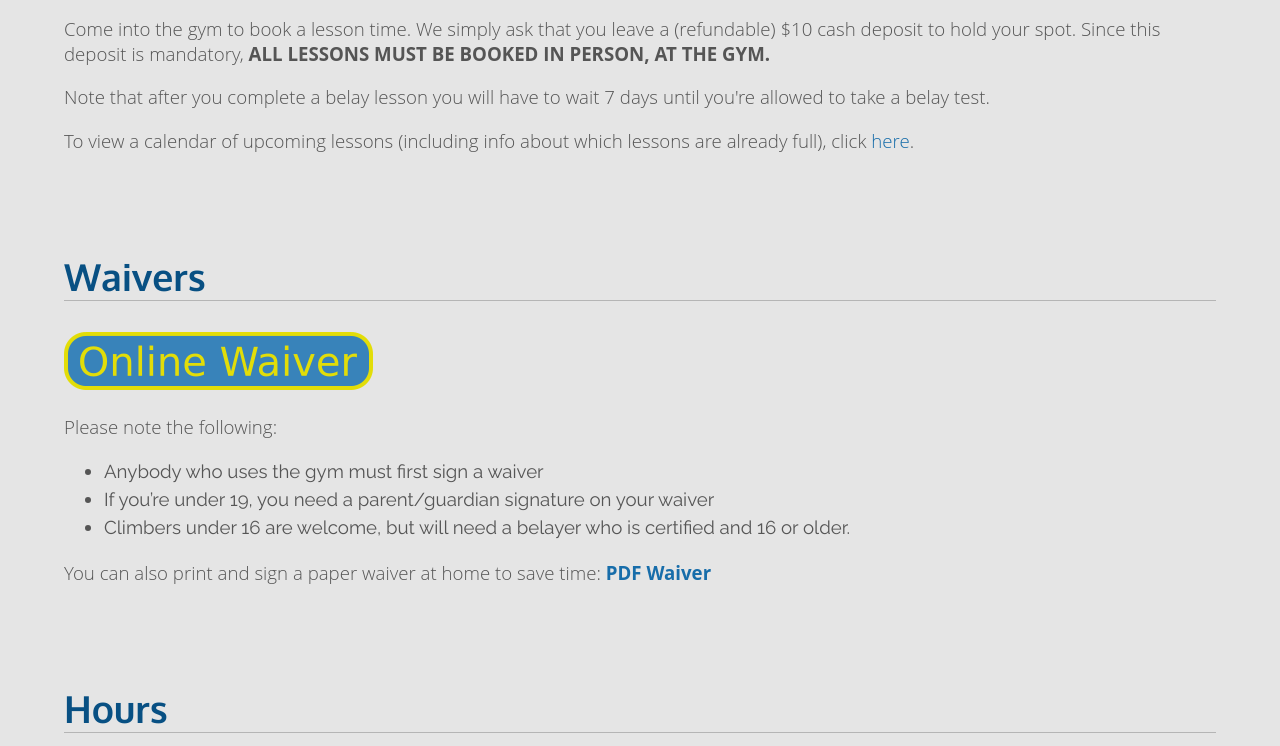
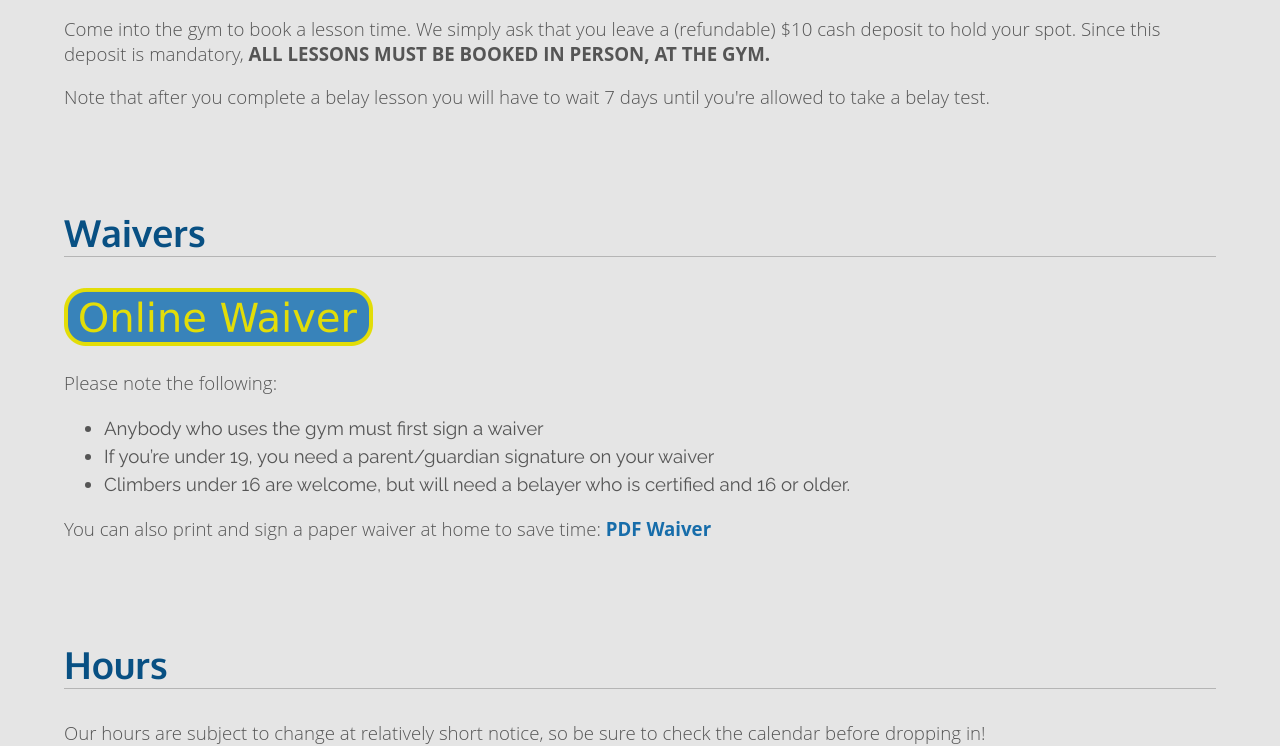
Before and after one commit to StatsBen/ubc-aviary, a plain HTML site: page public/index.html in a window 1280 px wide. Shown: the part 2268-3014 px from the top of the page. Drawn offline with nearby package versions, Linux system fonts and the light colour scheme.

Commit message:
Update index.html
Oops - live booking widget! Commented out for now

```diff
--- a/public/index.html
+++ b/public/index.html
@@ -119,7 +119,7 @@
 				<p>If you&#8217;ve never top rope belayed before, or you feel like you might need a refresher, we can help! We offer free belay lessons!</p>
 				<p>Come into the gym to book a lesson time. We simply ask that you leave a (refundable) $10 cash deposit to hold your spot. Since this deposit is mandatory, <strong>ALL LESSONS MUST BE BOOKED IN PERSON, AT THE GYM.</strong></p>
 				<p>Note that after you complete a belay lesson you will have to wait 7 days until you're allowed to take a belay test.</p>
-				<p>To view a calendar of upcoming lessons (including info about which lessons are already full), click <a href="./calendar/view-calendar.html" target="_blank">here</a>.</p>
+				<!--<p>To view a calendar of upcoming lessons (including info about which lessons are already full), click <a href="./calendar/view-calendar.html" target="_blank">here</a>.</p>-->
 			</div>
 
 
```
